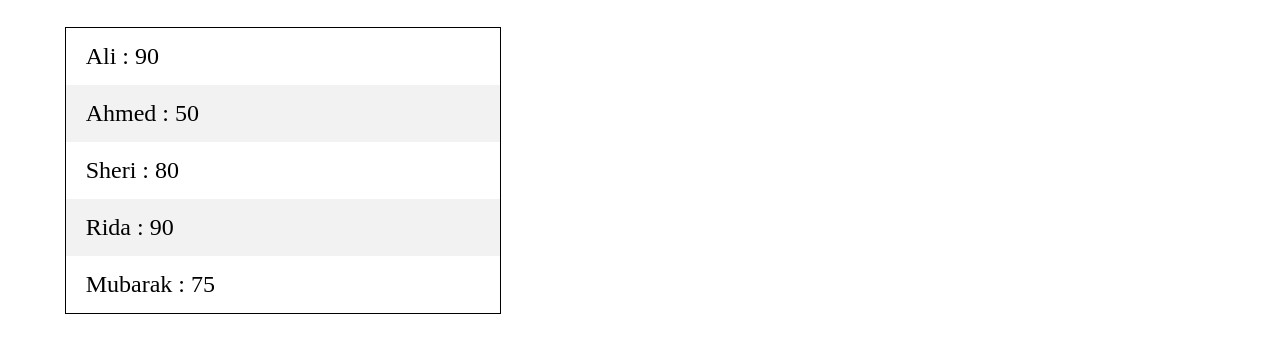
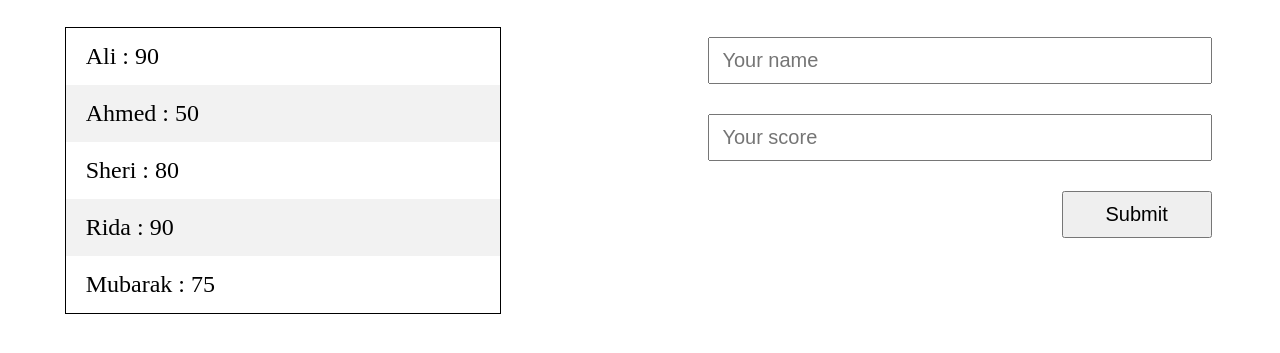
Before and after one commit to ridaarif98/leader_board, a website built with webpack: page src/index.html in a window 1280 px wide. Shown: the part 317-670 px from the top of the page. Built offline with nearby package versions, Linux system fonts and the light colour scheme.

Commit message:
Style form using CSS and update README file

```diff
--- a/src/index.html
+++ b/src/index.html
@@ -31,6 +31,13 @@
         </div>
         <div class="addScore">
             <h2>Add your Score</h2>
+            <form>
+                <input type="text" id="nameText" placeholder="Your name" required>
+                <input type="number" id="scoreText" placeholder="Your score" required>
+                <div class="btnDiv">
+                    <button>Submit</button>
+                </div>
+            </form>
         </div>
     </section>
 </body>
--- a/src/style.css
+++ b/src/style.css
@@ -73,6 +73,8 @@ section {
   width: 44%;
   padding: 10px;
   margin: 2% 3%;
+  display: flex;
+  flex-direction: column;
 }
 
 .addScore h2 {
@@ -80,3 +82,27 @@ section {
   font-weight: 700;
   padding: 15px;
 }
+
+.addScore form {
+  display: flex;
+  flex-direction: column;
+  margin: 30px 10px;
+}
+
+.addScore form input {
+  margin: 15px 10px;
+  padding: 10px 12px;
+  font-size: 20px;
+}
+
+.btnDiv {
+  text-align: right;
+}
+
+.addScore form .btnDiv button {
+  width: 150px;
+  margin: 15px 10px;
+  padding: 10px 12px;
+  font-size: 20px;
+  align-items: flex-end;
+}
```
Also changed, not shown: README.md, dist/index.html, dist/main.js.
